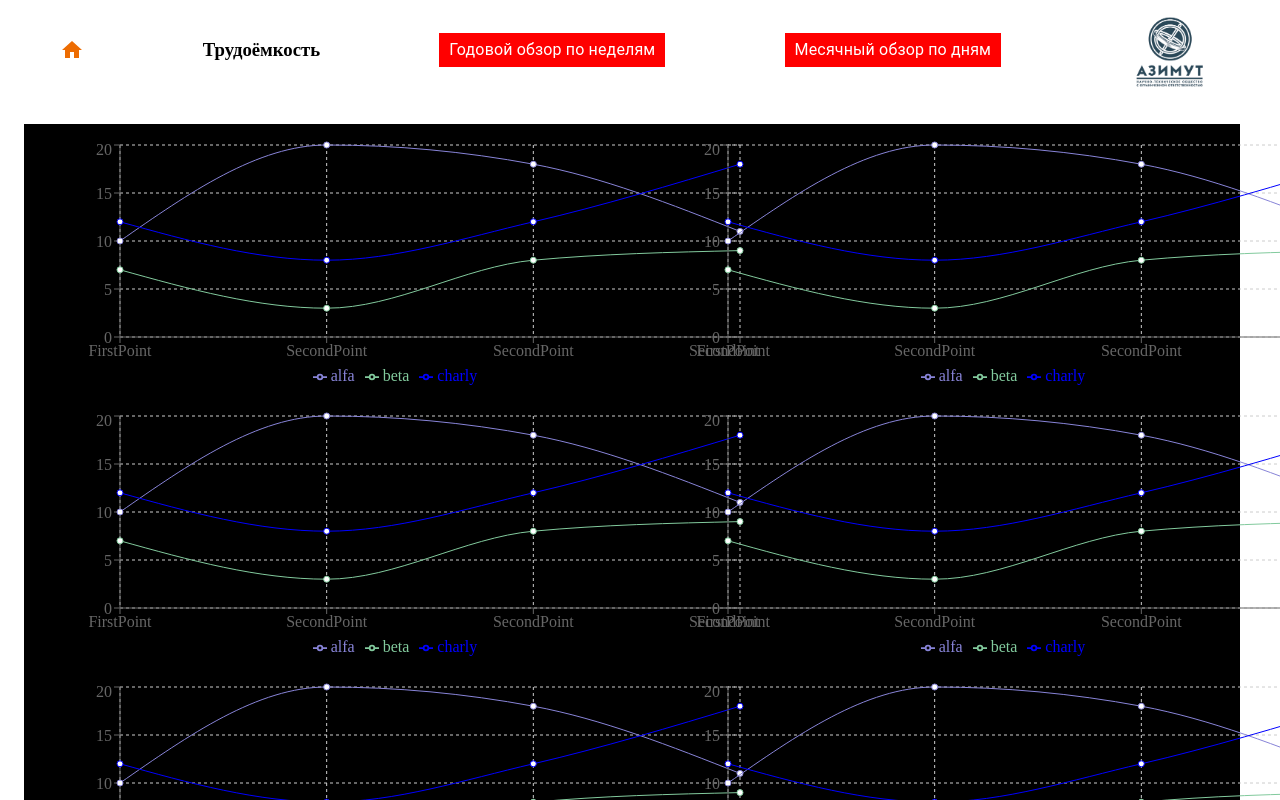
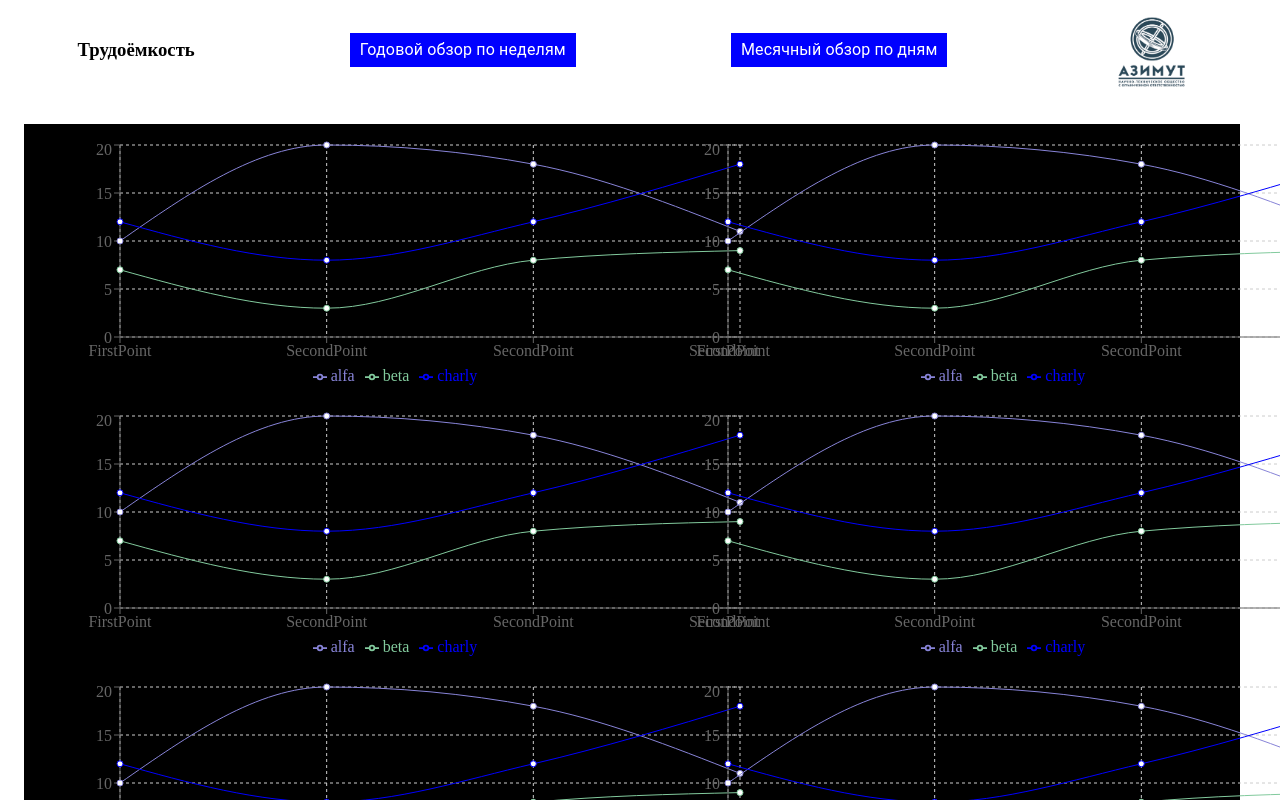
Before and after one commit to i-c-winner/observer, a React app: page /productivity in a window 1280 px wide. Shown: the top 800 px of the page. Built offline with nearby package versions, Linux system fonts and the light colour scheme; the HTML template or start-up script is replaced by a standard one.

Commit message:
style: Изменит стиль для заголовка

```diff
--- a/src/widgets/headers/BarHeader.tsx
+++ b/src/widgets/headers/BarHeader.tsx
@@ -1,11 +1,10 @@
 import { IBarHeader } from "../types";
 import { Box, Typography } from "@mui/material";
-import HomeIcon from '@mui/icons-material/Home';
-import {useNavigate} from "react-router-dom";
+import { useNavigate } from "react-router-dom";
 import '../styles.scss'
 
 function BarHeader(props: IBarHeader) {
-  const navigate=useNavigate()
+  const navigate = useNavigate()
   return <Box
     sx={{
       display: "flex",
@@ -13,12 +12,13 @@ function BarHeader(props: IBarHeader) {
       alignItems: "center"
     }}
   >
-    <HomeIcon onClick={()=>{navigate('/enter')}} color='warning' />
     <h3>{props.name}</h3>
     {props.titles.map((title) => <Typography key={title} classes={{
       root: 'bar-graphe bar-graphe__name'
     }} color='white'>{title}</Typography>)}
-    <div
+    <div onClick={() => {
+      navigate('/enter')
+    }}
       className='logo__bar logo__bar_header'
     ></div>
 
--- a/src/widgets/styles.scss
+++ b/src/widgets/styles.scss
@@ -4,11 +4,16 @@
     height: 100px;
     background-size: cover;
     background-image: url("../shared/assets/image/logo.png");
+
+    &:hover {
+      cursor: pointer;
+    }
   }
 }
+
 .bar-graphe {
   &__name {
     padding: 5px 10px;
-    background-color: red;
+    background-color: blue;
   }
 }
```
